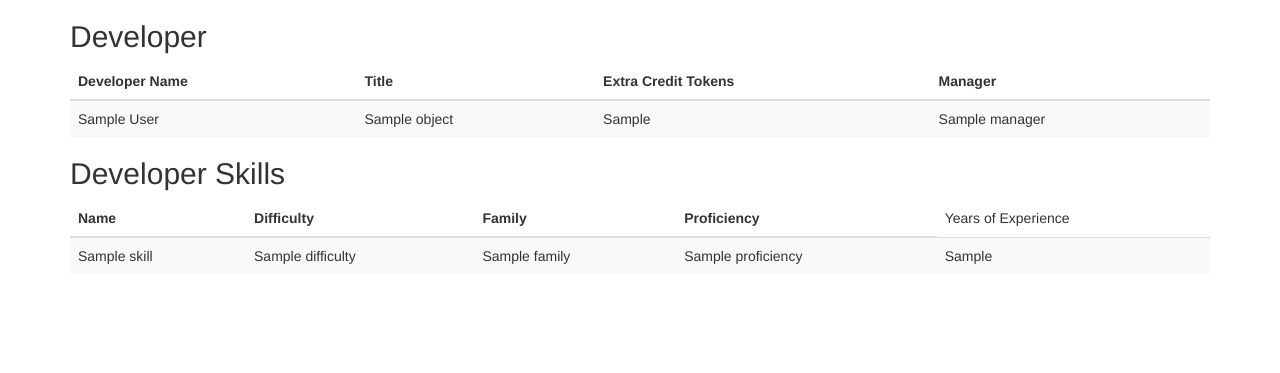
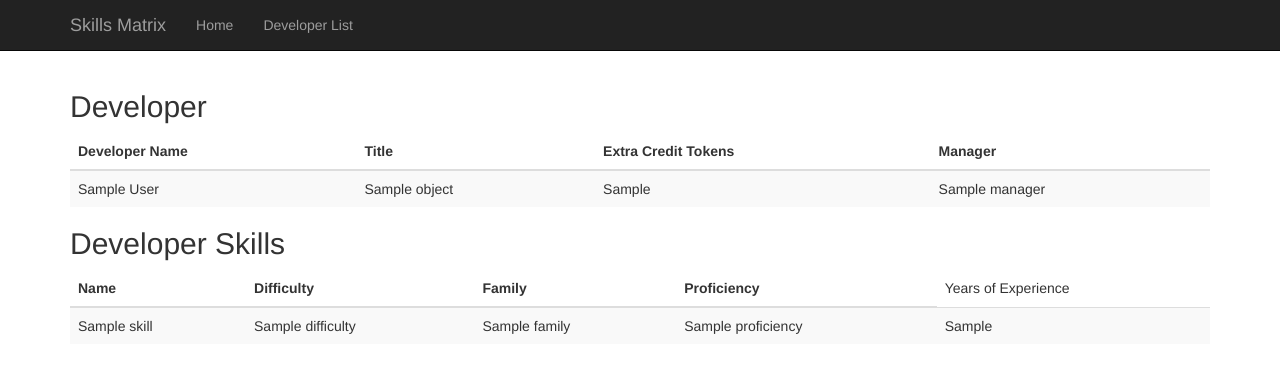
Before and after one commit to lupescudaniel/skills_matrix, a Python web app: template templates/developer_detail.html in a window 1280 px wide. Shown: the top 373 px of the page. Run offline with Jinja, Linux system fonts and the light colour scheme; the template is opened without the code that fills it: most values are stand-ins (such as "Sample title", 1, 10 or a date in 2020); some libraries are stand-ins or nearby versions.

Commit message:
-HTML for Assignment

```diff
--- a/skillsmatrix/views/home.py
+++ b/skillsmatrix/views/home.py
@@ -1,5 +1 @@
-from django.views.generic import TemplateView
-
-class Home(TemplateView):
-
-    template_name = 'home.html'
+#View file for the homepage
--- a/templates/base.html
+++ b/templates/base.html
@@ -12,18 +12,43 @@
     </head>
 
     <body>
-        <div class="container">
+        <nav class="navbar navbar-inverse navbar-fixed-top">
+            <div class="container">
+                <div class="navbar-header">
+                    <a class="navbar-brand" href="#">Skills Matrix</a>
+                </div>
+                <div id="navbar" class="collapse navbar-collapse">
+                    <ul class="nav navbar-nav">
+                        <li><a href="/home/">Home</a></li>
+                        <li><a href="/developers/">Developer List</a></li>
+                  </ul>
+                </div>
+            </div>
+        </nav>
+
+        <div class="container" style="padding-top:70px">
             {% block content %}
 
             {% endblock %}
         </div>
 
 
+
+        <script src="https://ajax.googleapis.com/ajax/libs/jquery/1.12.2/jquery.min.js"></script>
+        <script src="https://maxcdn.bootstrapcdn.com/bootstrap/3.3.6/js/bootstrap.min.js"></script>
+        <script>
+            $(document).ready(function () {
+                $.each($('#navbar').find('li'), function() {
+                    $(this).toggleClass('active',
+                        $(this).find('a').attr('href') == window.location.pathname);
+                    });
+                $('.navbar-brand').click(function(e){
+                    e.preventDefault();
+                });
+            });
+        </script>
         {% block extra_js %}
 
         {% endblock %}
-        <script src="https://ajax.googleapis.com/ajax/libs/jquery/1.12.2/jquery.min.js"></script>
-        <script src="https://maxcdn.bootstrapcdn.com/bootstrap/3.3.6/js/bootstrap.min.js"></script>
     </body>
-
 </html>
--- a/templates/developer_detail.html
+++ b/templates/developer_detail.html
@@ -20,6 +20,9 @@
     </table>
 
     <h2>Developer Skills</h2>
+    {% if not skills %}
+    This developer has no skills
+    {% else %}
         <table class="table table-striped">
             <thead>
                 <tr>
@@ -41,5 +44,5 @@
                 </tr>
             {% endfor %}
         </table>
-
+    {% endif %}
 {% endblock %}
--- a/templates/home.html
+++ b/templates/home.html
@@ -1,5 +1,5 @@
 {%  extends 'base.html' %}
 
 {% block content %}
-    HOMEPAGE!!!!!
+    THIS IS YOUR HOMEPAGE!!!!!
 {% endblock %}
```
Also changed, not shown: skillsmatrix/views/developer.py (+1 -24 lines). Lines whose indentation alone changed are shown as unchanged.
